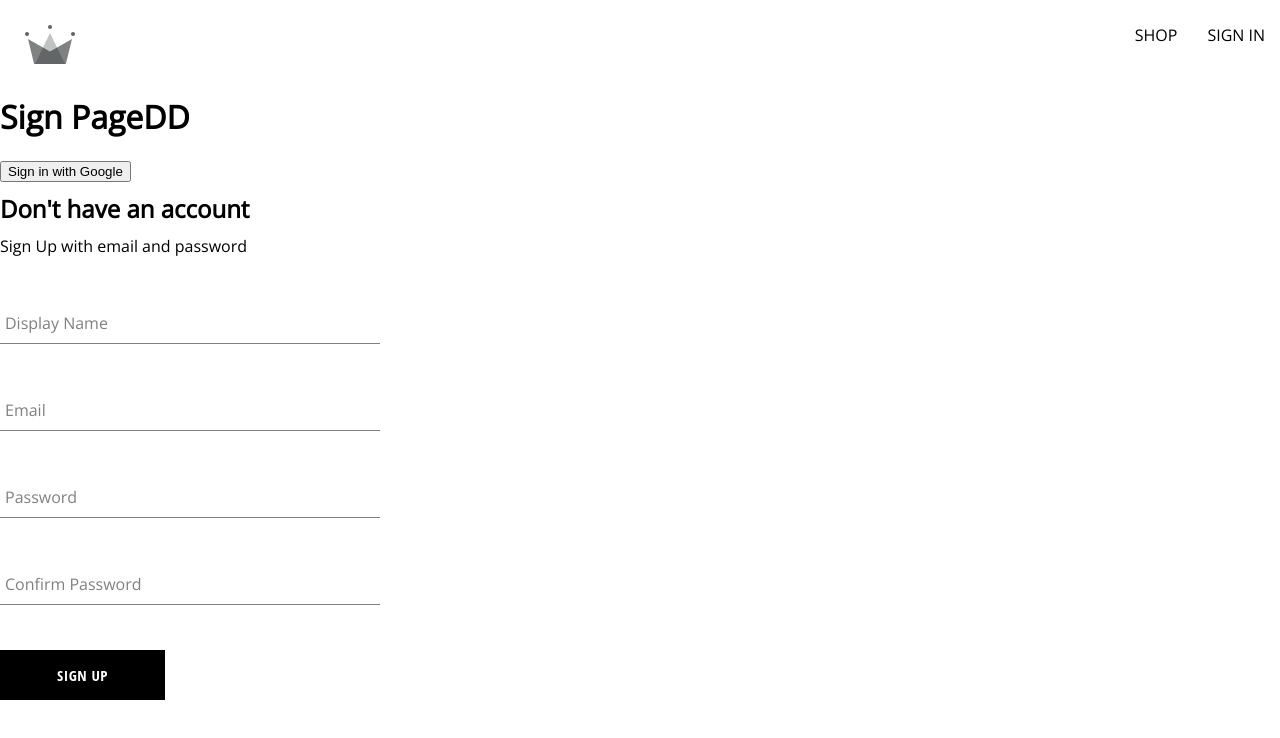
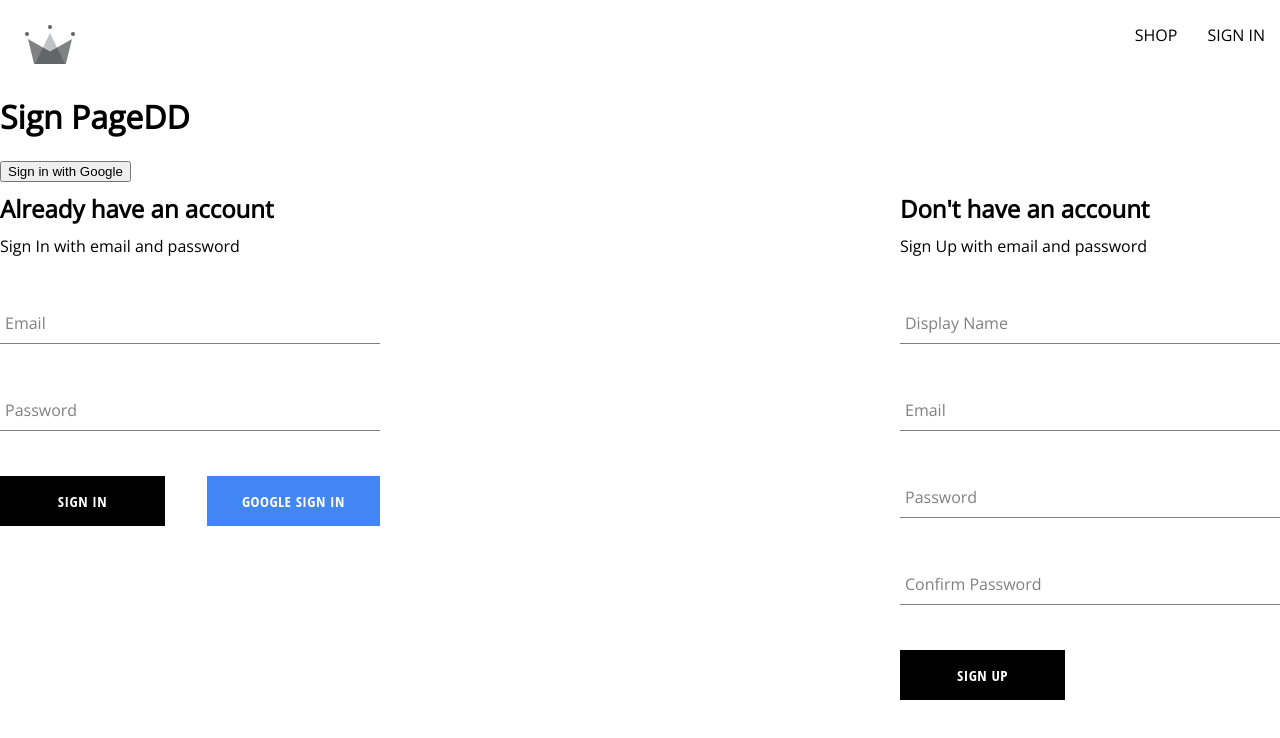
Before and after one commit to Larrygf02/clothing-store-demo, a React (Create React App) app: page /auth in a window 1280 px wide. Shown: the top 738 px of the page. Built offline with nearby package versions, Linux system fonts and the light colour scheme; no server answers.

Commit message:
sign in form

```diff
--- a/src/components/button/button.component.jsx
+++ b/src/components/button/button.component.jsx
@@ -4,9 +4,9 @@ const BUTTON_TYPES_CLASSES = {
     'google': 'google-sign-in',
     'inverted': 'inverted'
 }
-const Button = ({ children, buttonType }) => {
+const Button = ({ children, buttonType, ...otherProps }) => {
     return (
-        <button className={`button-container ${BUTTON_TYPES_CLASSES[buttonType]}`}>
+        <button className={`button-container ${BUTTON_TYPES_CLASSES[buttonType]}`} {...otherProps}>
             {children}
         </button>
     )
--- /dev/null
+++ b/src/components/sign-in-form/sign-in-form.component.jsx
@@ -0,0 +1,65 @@
+import { assertClassProperty, assertLiteral } from "@babel/types"
+import { useState } from "react"
+import { createAuthUserWithEmailAndPassword, createUserFromAuth, signInWithGooglePopup, signInAuthUserWithEmailAndPassword } from "../../utils/firebase/firebase.utils"
+import Button from "../button/button.component"
+import FormInput from "../form-input/form-input.component"
+
+import "./sign-in-form.styles.scss"
+
+const defaultFormFields = {
+    email: '',
+    password: ''
+}
+
+const SignInForm = () => {
+    const [formFields, setFormFields ] = useState(defaultFormFields)
+    const { email, password } = formFields;
+
+    const resetFormFields = () => {
+        setFormFields(defaultFormFields)
+    }
+
+    const handleChange = (event) => {
+        const { name, value } = event.target;
+        setFormFields({...formFields, [name]: value})
+    }
+
+    const handleSubmit = async(event) => {
+        event.preventDefault()
+        try {
+            const response = await signInAuthUserWithEmailAndPassword(email, password)
+            console.log(response)
+            resetFormFields()
+        } catch (error) {
+            if (error.code === 'auth/wrong-password') {
+                alert("Incorrect password for email")
+            } else if (error.code === 'auth/user-not-found') {
+                alert("No user associated with this email")
+            } else {
+                console.log(error)
+            }
+        }
+    }
+
+    const signInWithGoogle = async () => {
+        const { user } = await signInWithGooglePopup()
+        await createUserFromAuth(user)
+    }
+
+    return (
+        <div className="sign-up-container">
+            <h2>Already have an account</h2>
+            <span>Sign In with email and password</span>
+            <form>
+                <FormInput label="Email" inputOptions={{'type':"email", 'required':true, 'onChange':handleChange,'name':"email", 'value':email}}></FormInput>
+                <FormInput label="Password" inputOptions={{'type':"password", 'required':true, 'onChange':handleChange,'name':"password", 'value':password}}></FormInput>
+                <div className="buttons-container">
+                    <Button onClick={signInAuthUserWithEmailAndPassword}>Sign In</Button>
+                    <Button type="button" onClick={signInWithGoogle} buttonType="google">Google Sign In</Button>
+                </div>
+            </form>
+        </div>
+    )
+}
+
+export default SignInForm
--- /dev/null
+++ b/src/components/sign-in-form/sign-in-form.styles.scss
@@ -0,0 +1,13 @@
+.sign-up-container {
+    display: flex;
+    flex-direction: column;
+    width: 380px;
+    h2 {
+        margin: 10px 0;
+    }
+
+    .buttons-container {
+        display: flex;
+        justify-content: space-between;
+    }
+}
--- a/src/routes/authentication/authentication.jsx
+++ b/src/routes/authentication/authentication.jsx
@@ -1,6 +1,7 @@
+import SignInForm from "../../components/sign-in-form/sign-in-form.component"
 import SignUpForm from "../../components/sign-up-form/sign-up-form.component"
 import { signInWithGooglePopup, createUserFromAuth } from "../../utils/firebase/firebase.utils"
-
+import "./authentication.scss"
 const Authentication = () => {
 
     const logGoogleUser = async () => {
@@ -12,7 +13,10 @@ const Authentication = () => {
         <div>
             <h1>Sign PageDD</h1>
             <button onClick={logGoogleUser}>Sign in with Google</button>
-            <SignUpForm></SignUpForm>
+            <div className="auth-container">
+                <SignInForm></SignInForm>
+                <SignUpForm></SignUpForm>
+            </div>
         </div>
     )
 }
--- /dev/null
+++ b/src/routes/authentication/authentication.scss
@@ -0,0 +1,4 @@
+.auth-container {
+    display: flex;
+    justify-content: space-between;
+}
--- a/src/utils/firebase/firebase.utils.js
+++ b/src/utils/firebase/firebase.utils.js
@@ -1,5 +1,5 @@
 import { initializeApp } from 'firebase/app'
-import { getAuth, signInWithPopup, GoogleAuthProvider, createUserWithEmailAndPassword } from 'firebase/auth'
+import { getAuth, signInWithPopup, GoogleAuthProvider, createUserWithEmailAndPassword, signInWithEmailAndPassword } from 'firebase/auth'
 import { getFirestore, doc, getDoc, setDoc } from 'firebase/firestore'
 
 const firebaseConfig = {
@@ -51,3 +51,8 @@ export const createAuthUserWithEmailAndPassword = async (email, password) => {
     if (!email || !password) return;
     return await createUserWithEmailAndPassword(auth, email, password)
 }
+
+export const signInAuthUserWithEmailAndPassword = async (email, password) => {
+    if (!email || !password) return;
+    return await signInWithEmailAndPassword(auth, email, password)
+}
```
